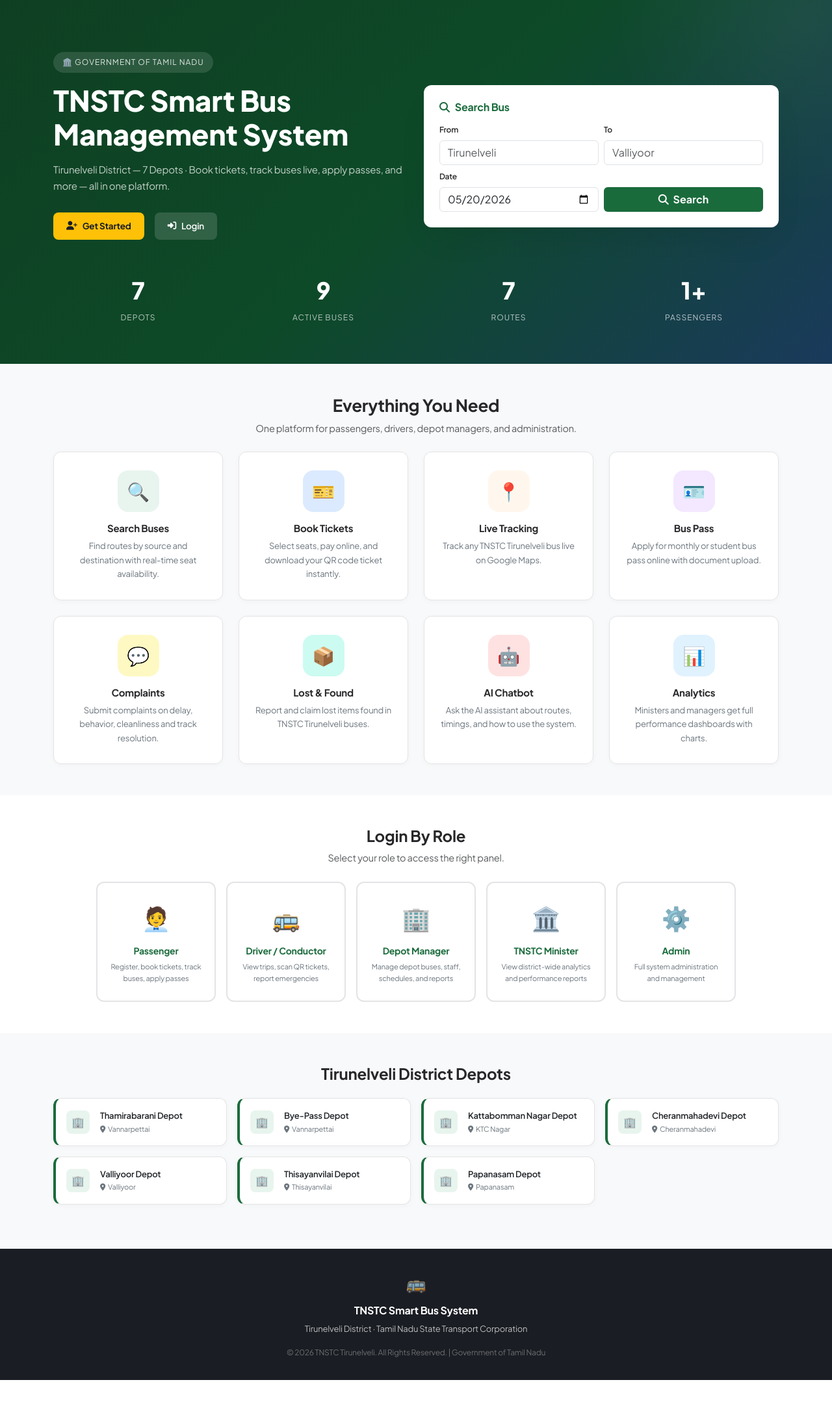
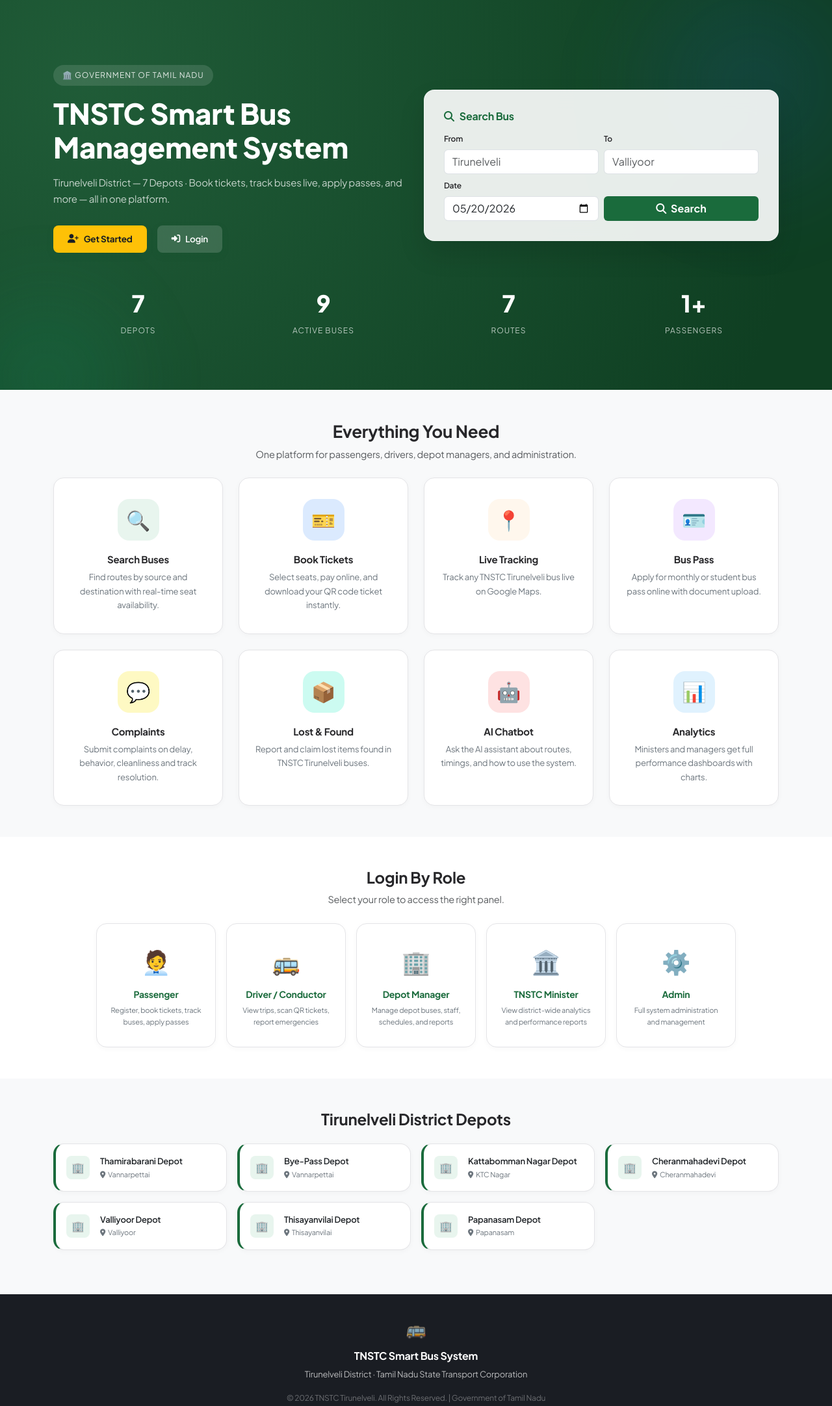
Before and after one commit to prakash200514/TN-ASIA, a PHP site: page /TNSTC/ in a window 1280 px wide. Shown: the part 69-2233 px from the top of the page at 65% size. Before the commit the page ends 2193 px from the top, so only its background shows below. Run offline with PHP 8.4, Linux system fonts and the light colour scheme; data comes from the database, SQL or seed files in the repository.

Commit message:
ui change

```diff
--- a/assets/css/tnstc.css
+++ b/assets/css/tnstc.css
@@ -277,58 +277,87 @@ img { max-width: 100%; }
    ============================================================ */
 .card {
   background: var(--white);
-  border-radius: var(--radius);
+  border-radius: var(--radius-lg);
   box-shadow: var(--shadow-sm);
   border: 1px solid var(--gray-200);
+  transition: transform var(--transition), box-shadow var(--transition);
+}
+
+.card:hover {
+  transform: translateY(-4px);
+  box-shadow: var(--shadow);
 }
 
 .card-header-custom {
-  padding: 18px 20px 14px;
-  border-bottom: 1px solid var(--gray-200);
-  font-size: 15px;
-  font-weight: 600;
+  padding: 20px 24px 16px;
+  border-bottom: 1px solid var(--gray-100);
+  font-size: 16px;
+  font-weight: 700;
   display: flex;
   align-items: center;
-  gap: 10px;
+  gap: 12px;
 }
 
 .card-header-custom i { color: var(--primary); }
 
-.card-body-custom { padding: 20px; }
+.card-body-custom { padding: 24px; }
 
 /* KPI / Stat cards */
 .stat-card {
   background: var(--white);
-  border-radius: var(--radius);
-  padding: 20px;
+  border-radius: var(--radius-lg);
+  padding: 24px;
   box-shadow: var(--shadow-sm);
   border: 1px solid var(--gray-200);
   display: flex;
   align-items: center;
-  gap: 16px;
-  transition: transform var(--transition), box-shadow var(--transition);
+  gap: 20px;
+  transition: transform var(--transition), box-shadow var(--transition), border-color var(--transition);
+  position: relative;
+  overflow: hidden;
 }
 
-.stat-card:hover { transform: translateY(-2px); box-shadow: var(--shadow); }
+.stat-card::after {
+  content: '';
+  position: absolute;
+  top: 0; left: 0; width: 4px; height: 100%;
+  background: transparent;
+  transition: background var(--transition);
+}
+
+.stat-card:hover {
+  transform: translateY(-4px);
+  box-shadow: var(--shadow-lg);
+  border-color: rgba(20, 83, 45, 0.15);
+}
+
+.stat-card:hover::after {
+  background: var(--primary);
+}
 
 .stat-icon {
-  width: 52px; height: 52px;
-  border-radius: 12px;
+  width: 56px; height: 56px;
+  border-radius: 14px;
   display: flex; align-items: center; justify-content: center;
-  font-size: 22px;
+  font-size: 24px;
   flex-shrink: 0;
+  transition: transform var(--transition);
+}
+
+.stat-card:hover .stat-icon {
+  transform: scale(1.1) rotate(4deg);
 }
 
 .stat-icon.green  { background: var(--primary-light); color: var(--primary); }
-.stat-icon.blue   { background: #dbeafe; color: #1d4ed8; }
-.stat-icon.orange { background: #fff7ed; color: #c2410c; }
-.stat-icon.purple { background: #f3e8ff; color: #7c3aed; }
-.stat-icon.teal   { background: #ccfbf1; color: #0f766e; }
-.stat-icon.red    { background: #fee2e2; color: #b91c1c; }
+.stat-icon.blue   { background: #eff6ff; color: var(--accent); }
+.stat-icon.orange { background: #fff7ed; color: #d97706; }
+.stat-icon.purple { background: #faf5ff; color: #9333ea; }
+.stat-icon.teal   { background: #f0fdfa; color: #0d9488; }
+.stat-icon.red    { background: #fef2f2; color: var(--danger); }
 
-.stat-label { font-size: 12px; color: var(--gray-600); font-weight: 500; }
-.stat-value { font-size: 26px; font-weight: 700; line-height: 1.2; }
-.stat-sub   { font-size: 11px; color: var(--gray-600); margin-top: 2px; }
+.stat-label { font-size: 13px; color: var(--gray-600); font-weight: 600; text-transform: uppercase; letter-spacing: 0.5px; }
+.stat-value { font-size: 30px; font-weight: 800; line-height: 1.1; margin-top: 4px; }
+.stat-sub   { font-size: 12px; color: var(--gray-600); margin-top: 4px; }
 
 /* ============================================================
    TABLES
@@ -409,7 +438,7 @@ img { max-width: 100%; }
   background: var(--primary);
   color: var(--white);
   border: none;
-  padding: 10px 20px;
+  padding: 10px 22px;
   border-radius: var(--radius-sm);
   font-size: 13.5px;
   font-weight: 600;
@@ -417,20 +446,26 @@ img { max-width: 100%; }
   display: inline-flex;
   align-items: center;
   gap: 8px;
-  transition: background var(--transition), transform var(--transition);
+  transition: background var(--transition), transform var(--transition-fast), box-shadow var(--transition-fast);
+  box-shadow: 0 4px 12px rgba(20, 83, 45, 0.12);
 }
 
 .btn-primary-custom:hover {
   background: var(--primary-dark);
-  transform: translateY(-1px);
+  transform: translateY(-2px);
+  box-shadow: 0 6px 20px rgba(20, 83, 45, 0.25);
   color: var(--white);
+}
+
+.btn-primary-custom:active {
+  transform: translateY(0);
 }
 
 .btn-accent-custom {
   background: var(--accent);
   color: var(--white);
   border: none;
-  padding: 10px 20px;
+  padding: 10px 22px;
   border-radius: var(--radius-sm);
   font-size: 13.5px;
   font-weight: 600;
@@ -752,9 +797,9 @@ img { max-width: 100%; }
    LANDING PAGE
    ============================================================ */
 .landing-hero {
-  background: linear-gradient(135deg, var(--primary-dark) 0%, #0d4a28 50%, #1a3a5c 100%);
+  background: radial-gradient(circle at 10% 20%, rgba(20, 83, 45, 0.95) 0%, rgba(15, 63, 34, 1) 90%);
   color: var(--white);
-  padding: 80px 0 60px;
+  padding: 100px 0 80px;
   position: relative;
   overflow: hidden;
 }
@@ -762,62 +807,101 @@ img { max-width: 100%; }
 .landing-hero::before {
   content: '';
   position: absolute;
-  top: -50%;
-  right: -20%;
-  width: 600px;
-  height: 600px;
-  background: radial-gradient(circle, rgba(255,255,255,.05) 0%, transparent 70%);
+  top: -20%;
+  right: -10%;
+  width: 500px;
+  height: 500px;
+  background: radial-gradient(circle, rgba(37, 99, 235, 0.15) 0%, transparent 70%);
   border-radius: 50%;
+  filter: blur(50px);
+  pointer-events: none;
+}
+
+.landing-hero::after {
+  content: '';
+  position: absolute;
+  bottom: -30%;
+  left: -10%;
+  width: 400px;
+  height: 400px;
+  background: radial-gradient(circle, rgba(16, 185, 129, 0.15) 0%, transparent 70%);
+  border-radius: 50%;
+  filter: blur(40px);
+  pointer-events: none;
 }
 
 .search-widget {
-  background: var(--white);
-  border-radius: var(--radius);
-  padding: 24px;
-  box-shadow: var(--shadow-lg);
-  margin-top: 32px;
+  background: rgba(255, 255, 255, 0.9);
+  backdrop-filter: blur(16px);
+  border: 1px solid rgba(255, 255, 255, 0.4);
+  border-radius: var(--radius-lg);
+  padding: 30px;
+  box-shadow: 0 20px 40px rgba(0, 0, 0, 0.12);
+  margin-top: 20px;
+  transition: transform var(--transition), box-shadow var(--transition);
+}
+
+.search-widget:hover {
+  transform: translateY(-4px);
+  box-shadow: 0 30px 60px rgba(0, 0, 0, 0.18);
 }
 
 .feature-card {
   background: var(--white);
-  border-radius: var(--radius);
-  padding: 28px 24px;
+  border-radius: var(--radius-lg);
+  padding: 32px 24px;
   text-align: center;
   box-shadow: var(--shadow-sm);
   border: 1px solid var(--gray-200);
-  transition: transform var(--transition), box-shadow var(--transition);
+  transition: transform var(--transition), box-shadow var(--transition), border-color var(--transition);
   height: 100%;
 }
 
 .feature-card:hover {
-  transform: translateY(-4px);
-  box-shadow: var(--shadow);
+  transform: translateY(-6px);
+  box-shadow: var(--shadow-lg);
+  border-color: rgba(20, 83, 45, 0.15);
 }
 
 .feature-icon {
   width: 64px; height: 64px;
-  border-radius: 16px;
+  border-radius: 18px;
   display: flex; align-items: center; justify-content: center;
-  font-size: 28px;
-  margin: 0 auto 16px;
+  font-size: 30px;
+  margin: 0 auto 20px;
+  transition: transform var(--transition) cubic-bezier(0.175, 0.885, 0.32, 1.275);
+}
+
+.feature-card:hover .feature-icon {
+  transform: scale(1.15) rotate(8deg);
 }
 
 .role-card {
   background: var(--white);
-  border-radius: var(--radius);
-  padding: 24px 20px;
+  border-radius: var(--radius-lg);
+  padding: 28px 20px;
   text-align: center;
-  border: 2px solid var(--gray-200);
-  transition: all var(--transition);
+  border: 1px solid var(--gray-200);
+  transition: transform var(--transition), box-shadow var(--transition), border-color var(--transition), background-color var(--transition);
   cursor: pointer;
   display: block;
+  box-shadow: var(--shadow-sm);
+  height: 100%;
 }
 
 .role-card:hover {
   border-color: var(--primary);
   background: var(--primary-light);
-  transform: translateY(-2px);
-  box-shadow: var(--shadow);
+  transform: translateY(-6px);
+  box-shadow: var(--shadow-lg);
+}
+
+.role-card div:first-child {
+  transition: transform var(--transition) cubic-bezier(0.175, 0.885, 0.32, 1.275);
+}
+
+.role-card:hover div:first-child {
+  transform: scale(1.2) translateY(-4px);
 }
 
 /* ============================================================
```
Also changed, not shown: other parts of assets/css/tnstc.css (+19 -9 lines).
